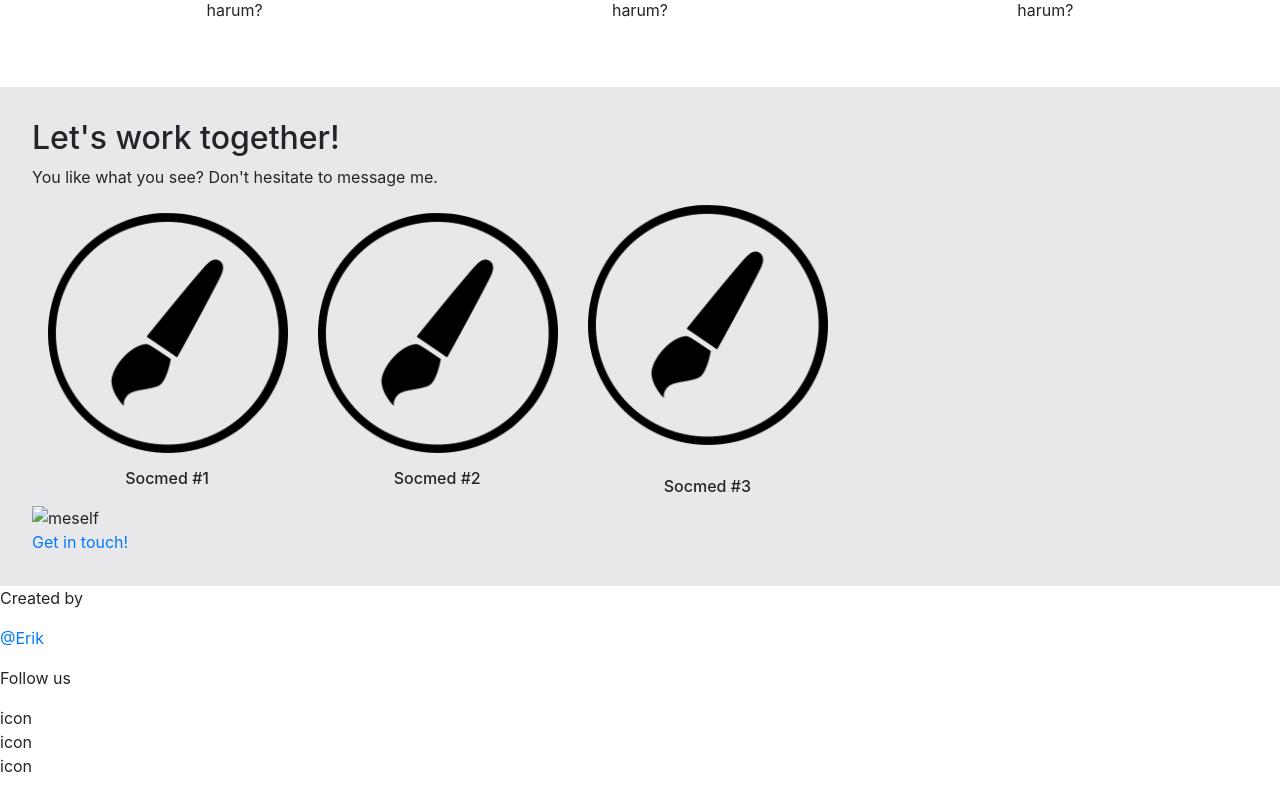
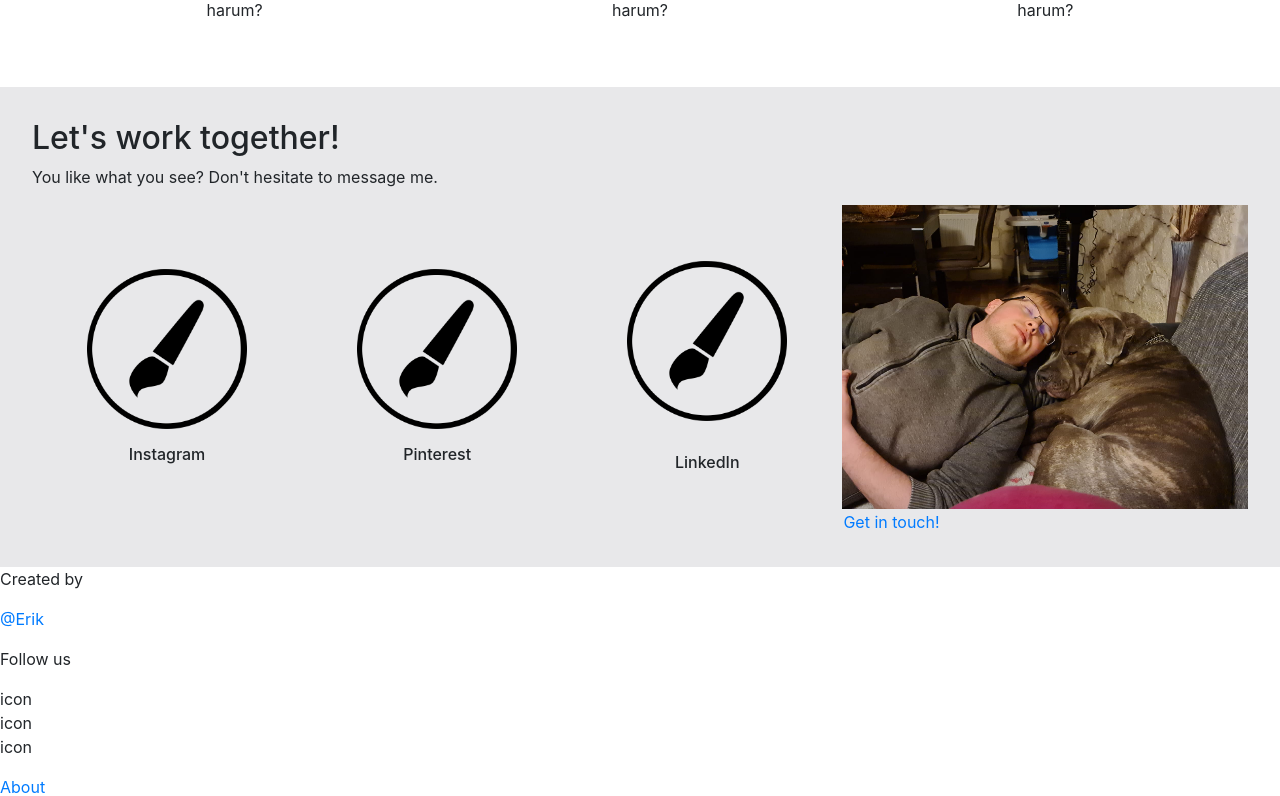
Before and after one commit to Elaktrato/portfolio, a PHP site: page / in a window 1280 px wide. Shown: the part 2033-2829 px from the top of the page. Run offline with PHP 8.4, Linux system fonts and the light colour scheme.

Commit message:
changes to socmed

```diff
--- a/index.html
+++ b/index.html
@@ -166,18 +166,17 @@
             <p>You like what you see? Don't hesitate to message me.</p>
             <div class="contactsect">
                 <div class="socmed">
-
                     <div class="socmedicon">
                         <img src="./assets/images/drawing-icon.png" alt="">
                         <h6>
-                            Socmed #1
+                            Instagram
                         </h6>
                     </div>
 
                     <div class="socmedicon">
                         <img src="./assets/images/drawing-icon.png" alt="">
                         <h6>
-                            Socmed #2
+                            Pinterest
                         </h6>
                     </div>
 
@@ -186,13 +185,12 @@
                             <img src="./assets/images/drawing-icon.png" alt="">
                         </figure>
                         <h6>
-                            Socmed #3
+                            LinkedIn
                         </h6>
                     </div>
                 </div>
-                <img src="" alt="meself">
-                <div class="mailbutton">
-                    <a href="mailto:">Get in touch!</a>
+                <div class="meself"><img src="./assets/images/me_with_lucky.jpg" alt="meself">
+                    <a class="button" href="mailto:">Get in touch!</a>
                 </div>
             </div>
         </section>
--- a/style.css
+++ b/style.css
@@ -46,7 +46,7 @@
     }
 
     header {
-        background-image: url("./assets/images/Goat-Skully.jpg");
+        background-image: url("./assets/images/goat-skully.jpg");
         background-size: cover;
         height: 100vh;
         background-repeat: no-repeat;
@@ -191,6 +191,45 @@
 
     .socmedicon img {
         object-fit: contain;
-        max-height: 15rem;
+        max-height: 10rem;
         margin-bottom: 1rem;
     }
+
+    .meself {
+        display: flex;
+        width: calc(100% * (1/3.001));
+        flex-flow: column;
+    }
+
+    .meself img {
+        object-fit: cover;
+    }
+
+    .contactsect {
+        display: flex;
+    }
+
+    .button {
+        border: 1px solid transparent;
+        -webkit-transition: all 0.4s cubic-bezier(.5, .24, 0, 1);
+        transition: all 0.4s cubic-bezier(.5, .24, 0, 1);
+    }
+
+    .button::before {
+        content: '';
+        position: absolute;
+        left: 0px;
+        bottom: 0px;
+        z-index: -1;
+        width: 0%;
+        height: 1px;
+        background: #6098FF;
+        box-shadow: inset 0px 0px 0px #6098FF;
+        display: block;
+        -webkit-transition: all 0.4s cubic-bezier(.5, .24, 0, 1);
+        transition: all 0.4s cubic-bezier(.5, .24, 0, 1)
+    }
+
+    .button:hover::before {
+        width: 100%;
+    }
```
Also changed, not shown: assets/images/me_with_lucky.jpg (added).
